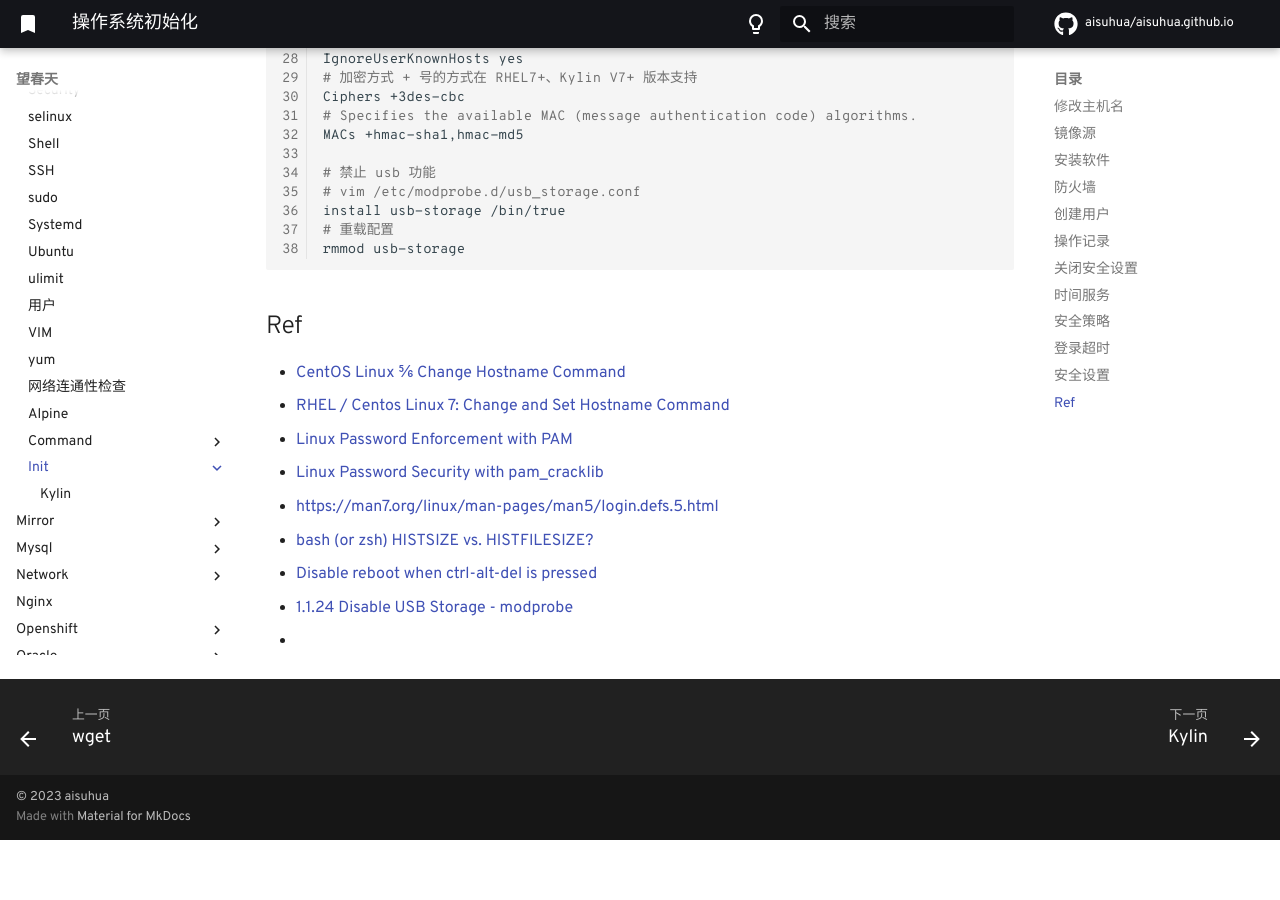
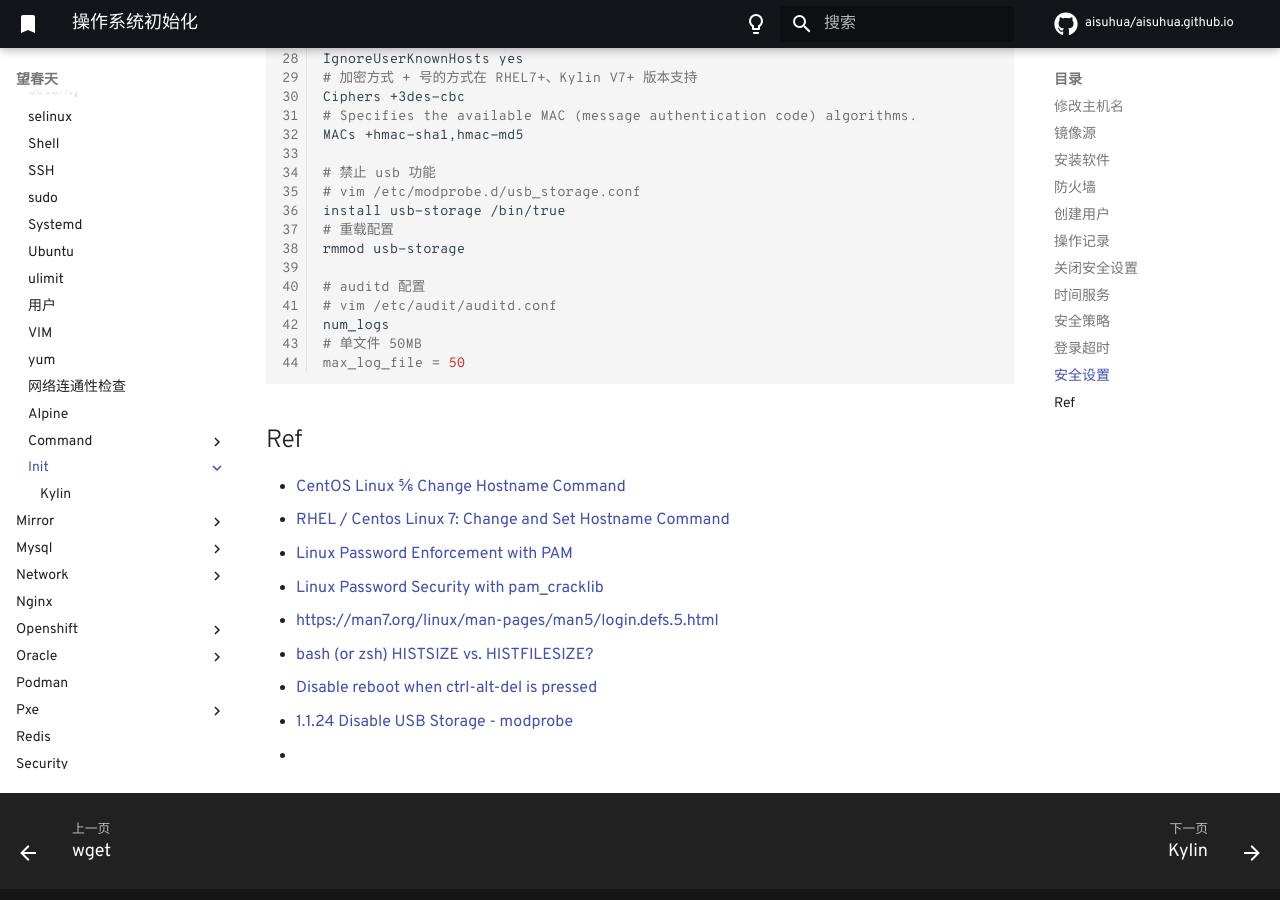
Before and after one commit to aisuhua/aisuhua.github.io, an MkDocs documentation site: the page built from docs/linux/init/README.md, in a window 1280 px wide and 900 px high, scrolled down 6012 px. Built offline with MkDocs 1.6.1 and Material for MkDocs 9.7.7, drawn with Linux system fonts in a browser that asks for light colours; comment, search, counter and statistics services are not loaded; before the commit the page ends 6852 px from its top, so only the background shows below that.

Commit message:
README.md

````diff
--- a/docs/linux/init/README.md
+++ b/docs/linux/init/README.md
@@ -311,6 +311,12 @@ MACs +hmac-sha1,hmac-md5
 install usb-storage /bin/true
 # 重载配置
 rmmod usb-storage
+
+# auditd 配置
+# vim /etc/audit/auditd.conf
+num_logs
+# 单文件 50MB
+max_log_file = 50
 ```
 
 ## Ref
````
